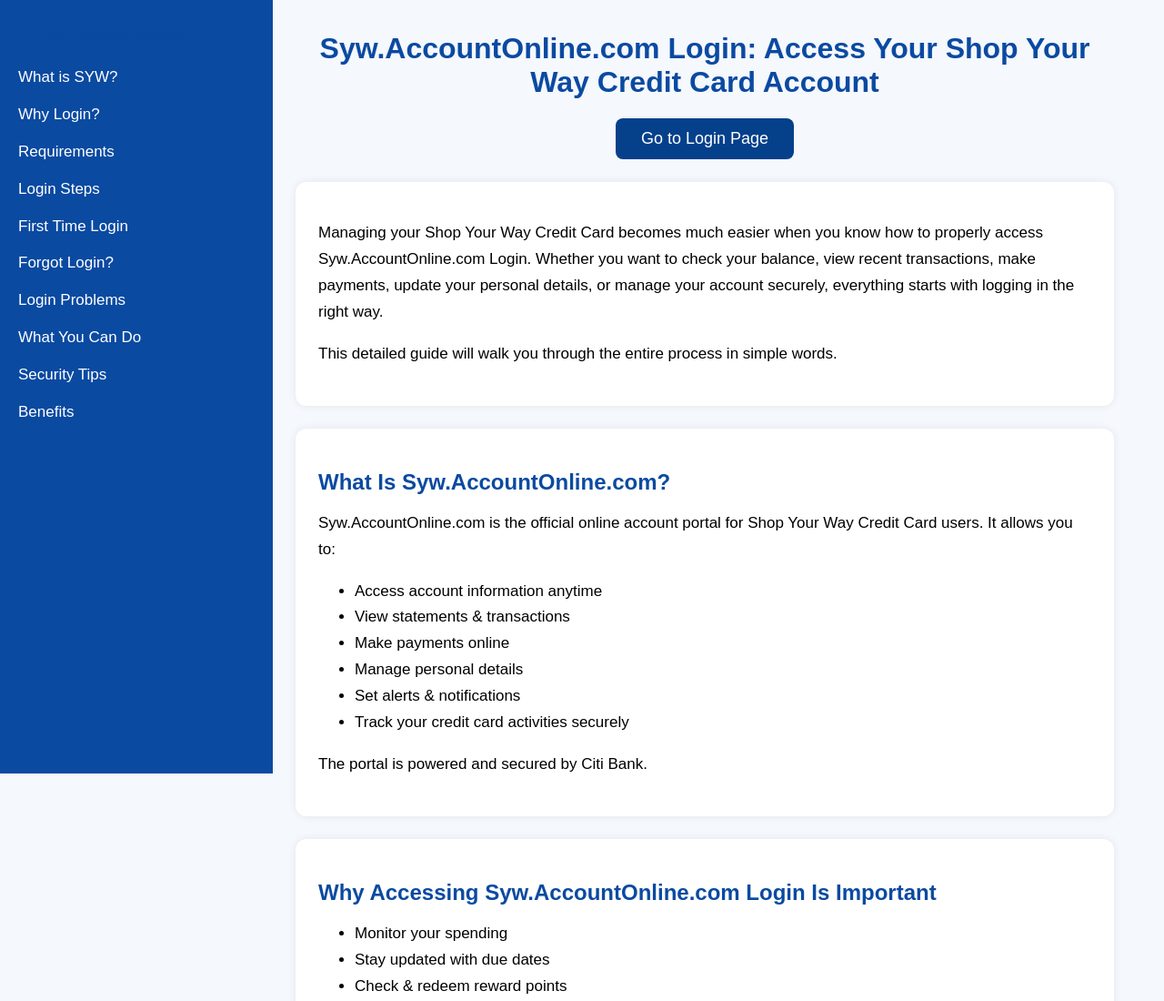
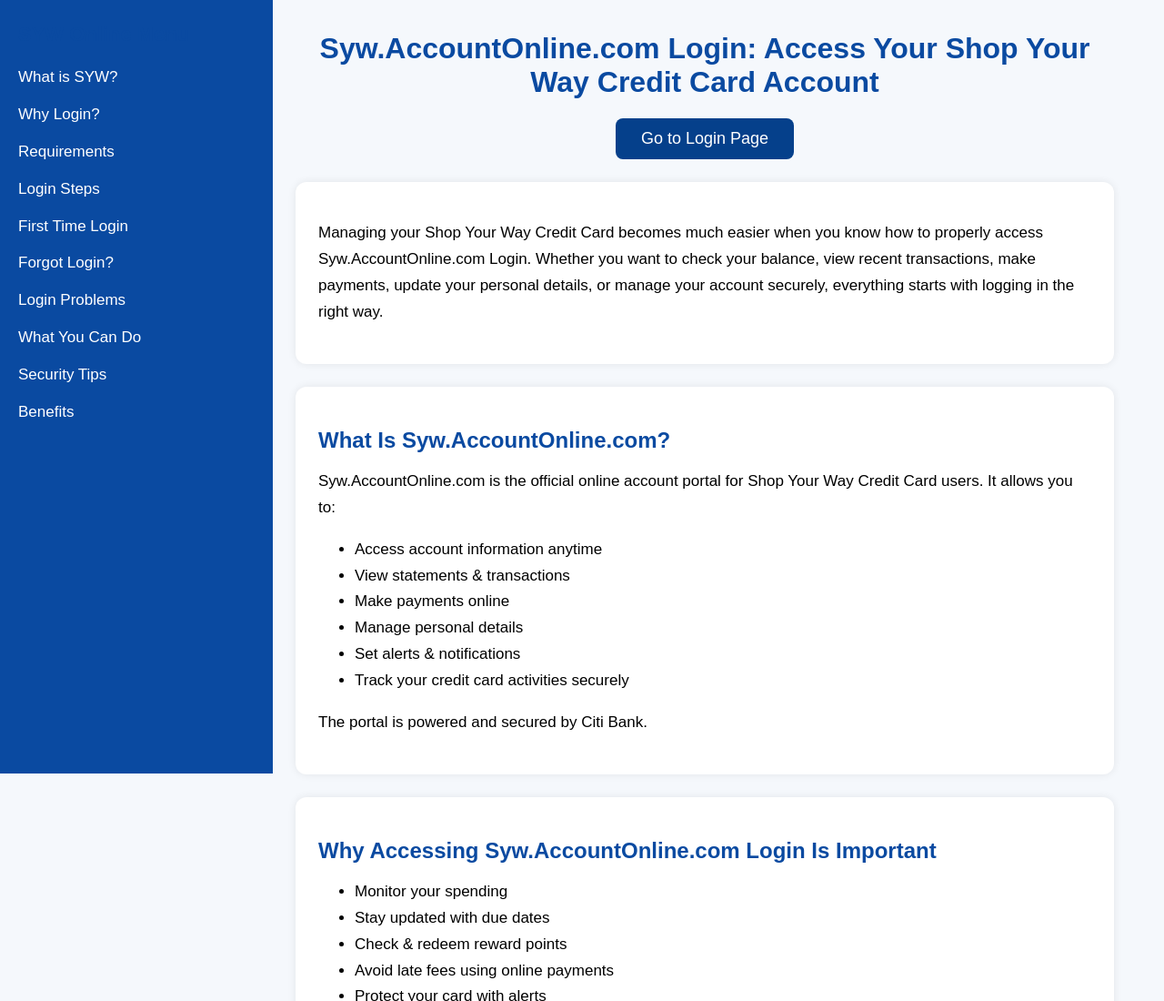
Before and after one commit to shopyourwayhelpdesk/shopyourwayhelpdesk.github.io, a plain HTML site: page index.html in a window 1280 px wide. Shown: the top 1100 px of the page at 91% size. Drawn offline with Linux system fonts and the light colour scheme.

Commit message:
Update index.html

```diff
--- a/index.html
+++ b/index.html
@@ -121,7 +121,7 @@
 
   <div id="intro" class="section">
     <p>Managing your Shop Your Way Credit Card becomes much easier when you know how to properly access Syw.AccountOnline.com Login. Whether you want to check your balance, view recent transactions, make payments, update your personal details, or manage your account securely, everything starts with logging in the right way.</p>
-    <p>This detailed guide will walk you through the entire process in simple words.</p>
+
   </div>
 
   <div id="what" class="section">
```
